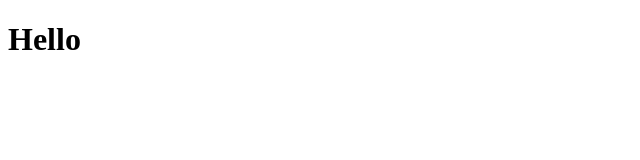
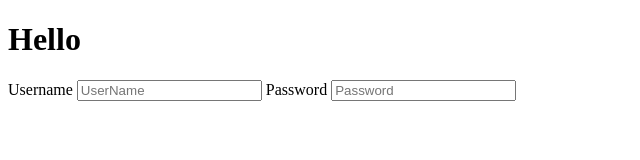
Before and after one commit to nani199823/MileageCalculatorApp, a website: page index.html in a window 1280 px wide. Shown: the whole page, without its empty margins (0-640 px from the left). Drawn offline with Linux system fonts and the light colour scheme.

Commit message:
[cc-1104] | Login | Created a Login Form

```diff
--- a/index.html
+++ b/index.html
@@ -8,5 +8,11 @@
 </head>
 <body>
     <h1>Hello</h1>
+    <div id="myLoginForm">
+        <label>Username</label>
+        <input type="text" placeholder="UserName">
+        <label>Password</label>
+        <input type="text" placeholder="Password">
+    </div>
 </body>
 </html>
```
